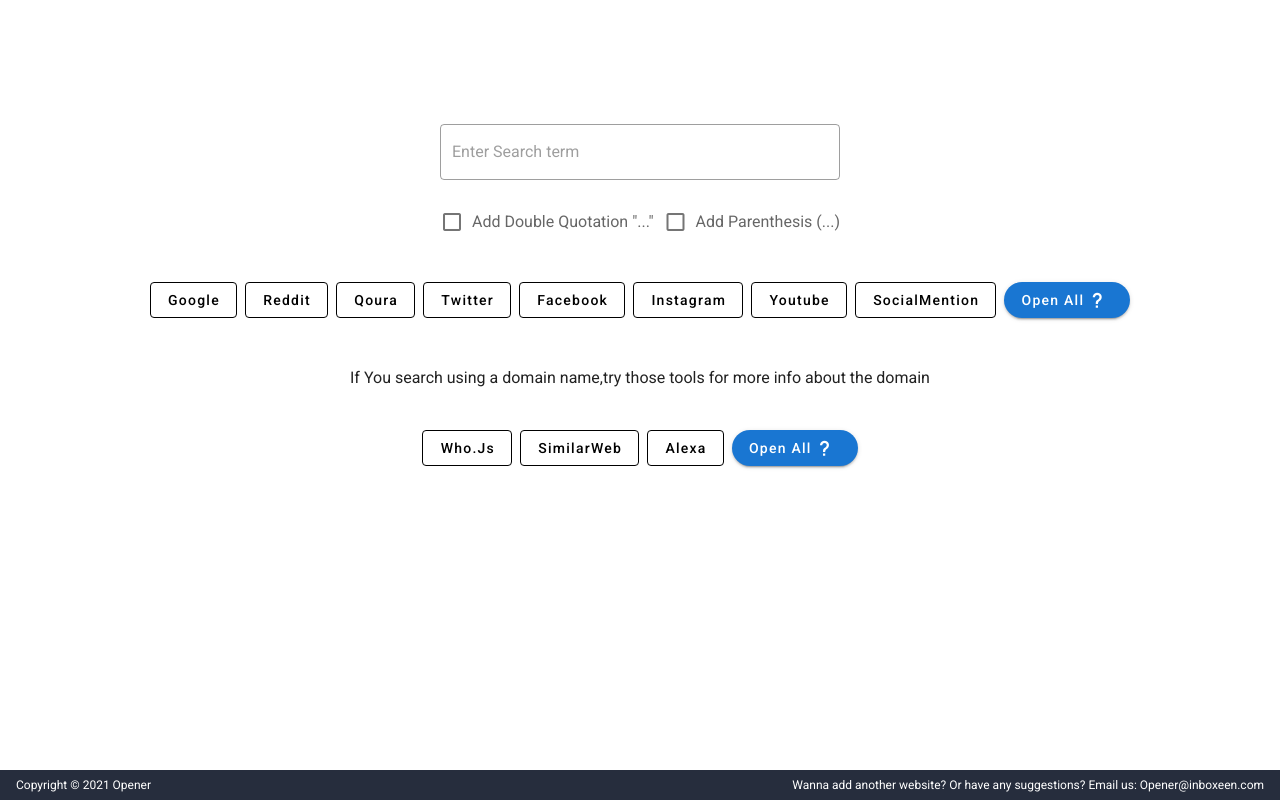
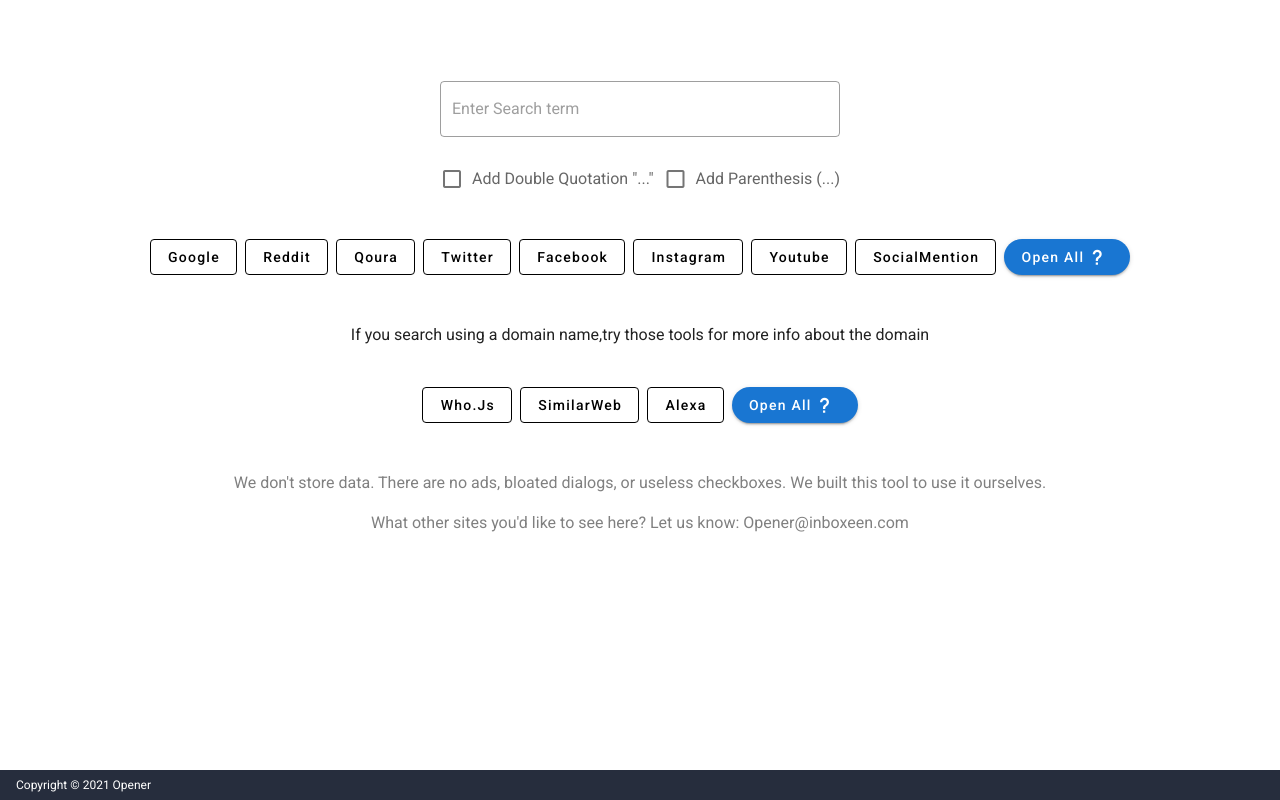
Before and after one commit to Mayo46/global-search, a Nuxt app: page / in a window 1280 px wide. Built offline with nearby package versions, Linux system fonts and the light colour scheme.

Commit message:
feedback changes

```diff
--- a/layouts/default.vue
+++ b/layouts/default.vue
@@ -12,7 +12,7 @@
     >
       <span class="footer-title">Copyright © 2021 Opener</span>
       <v-spacer></v-spacer>
-      <span class="footer-title">Wanna add another website? Or have any suggestions? Email us: Opener@inboxeen.com</span>
+<!--      <span class="footer-title">Wanna add another website? Or have any suggestions? Email us: Opener@inboxeen.com</span>-->
     </v-footer>
   </v-app>
 </template>
--- a/pages/index.vue
+++ b/pages/index.vue
@@ -38,41 +38,30 @@
         <v-tooltip bottom>
           <template v-slot:activator="{ on, attrs }">
             <v-btn class="mb-2 lower-case" v-bind="attrs" v-on="on" rounded color="primary" @click="searchField()"> Open All
-              <v-icon
-                left
-                dark
-                class="ml-1"
-              >
-                mdi-help
-              </v-icon>
-
+              <v-icon left dark class="ml-1">mdi-help</v-icon>
              </v-btn>
           </template>
           <span>“If you want to use the “Open All” function,  you need to enable opening multiple pages in your browser”</span>
         </v-tooltip>
       </div>
-      <p class="pt-10 pb-10 mb-0">If You search using a domain name,try those
+      <p class="pt-10 pb-10 mb-0">If you search using a domain name,try those
         tools for more info about the domain
       </p>
-      <div class="text-center">
+      <div class="text-center pb-10">
         <v-btn class="mr-2 mb-2 lower-case" outlined color="black" @click="searchField('Who')">who.js</v-btn>
         <v-btn class="mr-2 mb-2 lower-case" outlined color="black" @click="searchField('SimilarWeb')">SimilarWeb</v-btn>
         <v-btn class="mr-2 mb-2 lower-case" outlined color="black" @click="searchField('Alexa')">alexa</v-btn>
         <v-tooltip bottom>
           <template v-slot:activator="{ on, attrs }">
             <v-btn class="mb-2 lower-case" v-bind="attrs" v-on="on" rounded color="primary" @click="searchField('Open_all')">Open All
-              <v-icon
-                left
-                dark
-                class="ml-1"
-              >
-                mdi-help
-              </v-icon>
+              <v-icon left dark class="ml-1">mdi-help</v-icon>
             </v-btn>
           </template>
           <span>“If you want to use the “Open All” function,  you need to enable opening multiple pages in your browser”</span>
         </v-tooltip>
       </div>
+      <p class="text-gray">We don't store data. There are no ads, bloated dialogs, or useless checkboxes. We built this tool to use it ourselves.</p>
+      <p class="text-gray">  What other sites you'd like to see here? Let us know: Opener@inboxeen.com</p>
     </div>
   </div>
 </template>
@@ -165,7 +154,7 @@ export default {
 .custom-container{
   max-width: 1140px;
   margin: auto;
-  padding: 7rem 1rem;
+  padding: 4.3rem 1rem;
 }
 .center-center {
   display: grid;
@@ -191,4 +180,7 @@ export default {
   .lower-case{
     text-transform: capitalize;
   }
+  .text-gray{
+    color: gray;
+  }
 </style>
```
